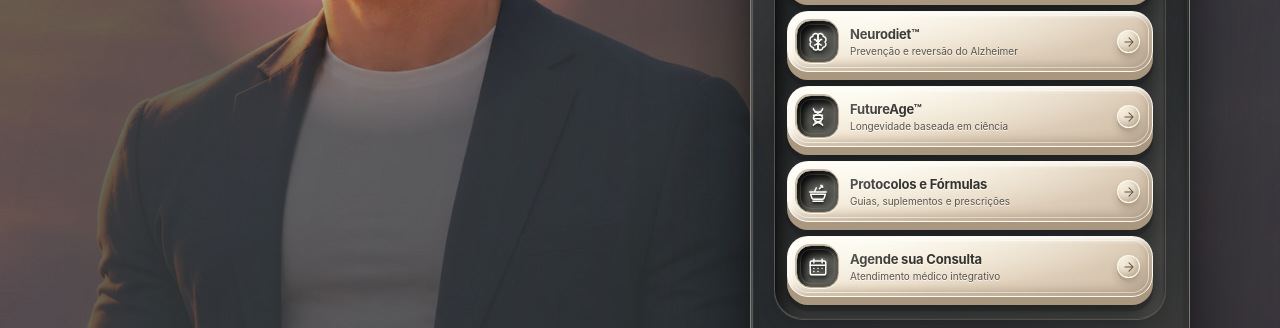
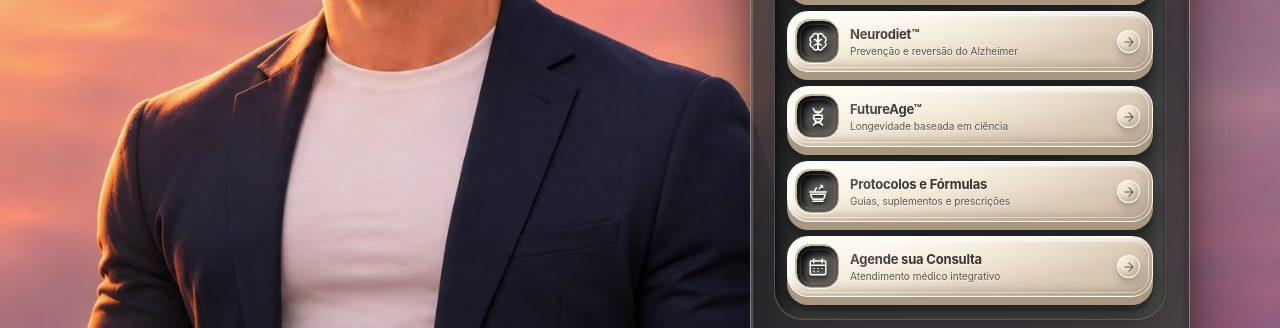
Before and after one commit to Oreganoalecrim/ag-health-linktree, a plain HTML site: page index.html in a window 1280 px wide. Shown: the part 381-709 px from the top of the page. Drawn offline with Linux system fonts and the light colour scheme.

Commit message:
fix(linktree): restore original portrait backdrop outside smoke panel

```diff
--- a/reference.css
+++ b/reference.css
@@ -8,7 +8,7 @@
   --text-primary: #f5eee3;
   --text-muted: #d6c9b9;
 }
-html, body { background: #292e30; color: var(--text-primary); }
+html, body { background: #ca8ca1; color: var(--text-primary); }
 .portal {
   display: flex;
   justify-content: flex-end;
@@ -16,7 +16,7 @@ html, body { background: #292e30; color: var(--text-primary); }
   min-height: 100svh;
   overflow: clip;
   padding: max(18px, env(safe-area-inset-top)) clamp(24px, 7vw, 120px) max(18px, env(safe-area-inset-bottom));
-  background: linear-gradient(140deg, #353a3b, #262b2d 54%, #444647);
+  background: linear-gradient(140deg, #ae7c9d, #e68e9c 52%, #ffad79);
 }
 .ambient { display: none; }
 .portrait {
@@ -43,23 +43,8 @@ html, body { background: #292e30; color: var(--text-primary); }
   position: fixed;
   inset: 0;
   z-index: -1;
-  /* Desaturação por vidro de chumbo sobre o cenário, sem alterar o asset. */
-  background: linear-gradient(100deg,
-    rgba(29, 35, 37, .16) 0%,
-    rgba(30, 35, 37, .27) 42%,
-    rgba(22, 27, 29, .50) 100%);
-  pointer-events: none;
-}
-.portrait-shade::after {
-  content: '';
-  position: absolute;
-  inset: 0;
-  background: #42484a;
-  mix-blend-mode: color;
-  opacity: .72;
-  /* Tonaliza o céu magenta, mas preserva a cor do rosto sem recortes bruscos. */
-  -webkit-mask-image: radial-gradient(ellipse 19% 32% at 30% 34%, transparent 37%, #000 96%);
-  mask-image: radial-gradient(ellipse 19% 32% at 30% 34%, transparent 37%, #000 96%);
+  /* O retrato panorâmico mantém as cores originais; fumê apenas no quadro. */
+  background: linear-gradient(92deg, rgba(41, 20, 36, .03) 8%, transparent 45%, rgba(55, 28, 57, .10) 100%);
   pointer-events: none;
 }
 .glass-panel {
@@ -254,11 +239,7 @@ a.social-button:hover { background: rgba(255,255,255,.70); border-color: #fff; }
   }
   .portrait-shade {
     position: absolute;
-    background: linear-gradient(180deg, rgba(25,30,32,.13), rgba(23,28,30,.30) 60%, rgba(19,24,26,.57));
-  }
-  .portrait-shade::after {
-    -webkit-mask-image: radial-gradient(ellipse 34% 20% at 49% 16%, transparent 28%, #000 88%);
-    mask-image: radial-gradient(ellipse 34% 20% at 49% 16%, transparent 28%, #000 88%);
+    background: linear-gradient(180deg, rgba(42,23,44,.01), rgba(42,23,44,.04) 62%, rgba(45,25,42,.11));
   }
   .glass-panel {
     display: block;
```
Also changed, not shown: tests/official-linktree.test.mjs (+5 -2 lines).
